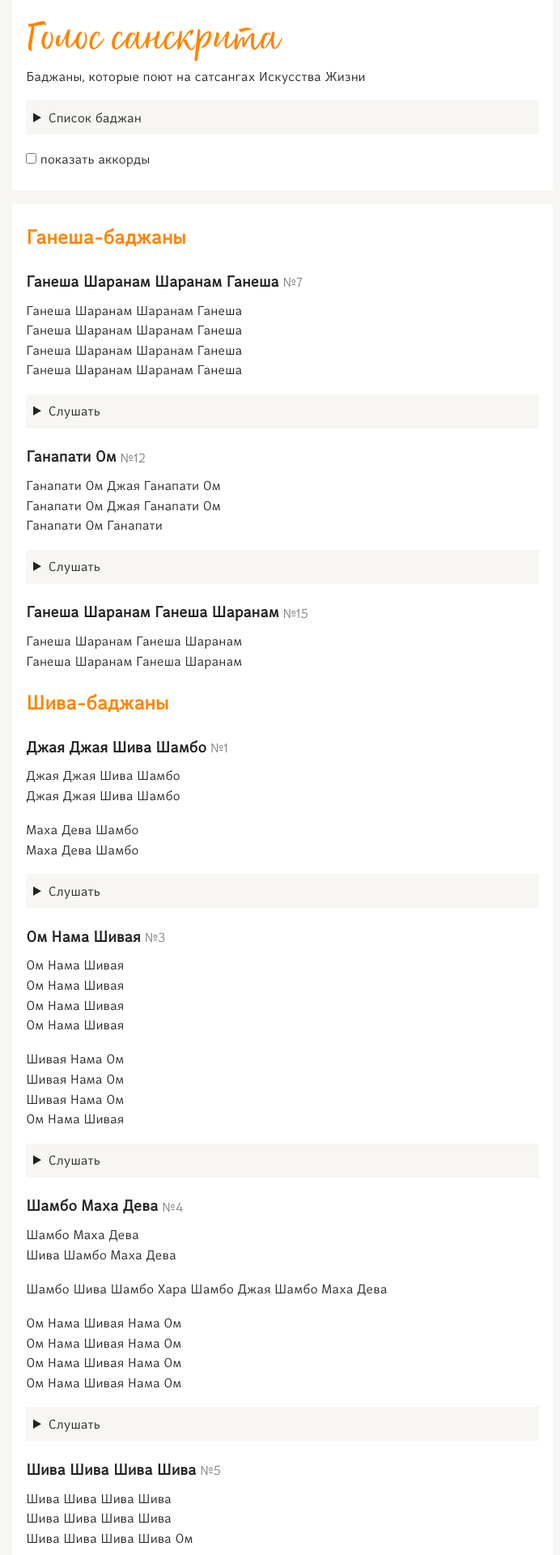
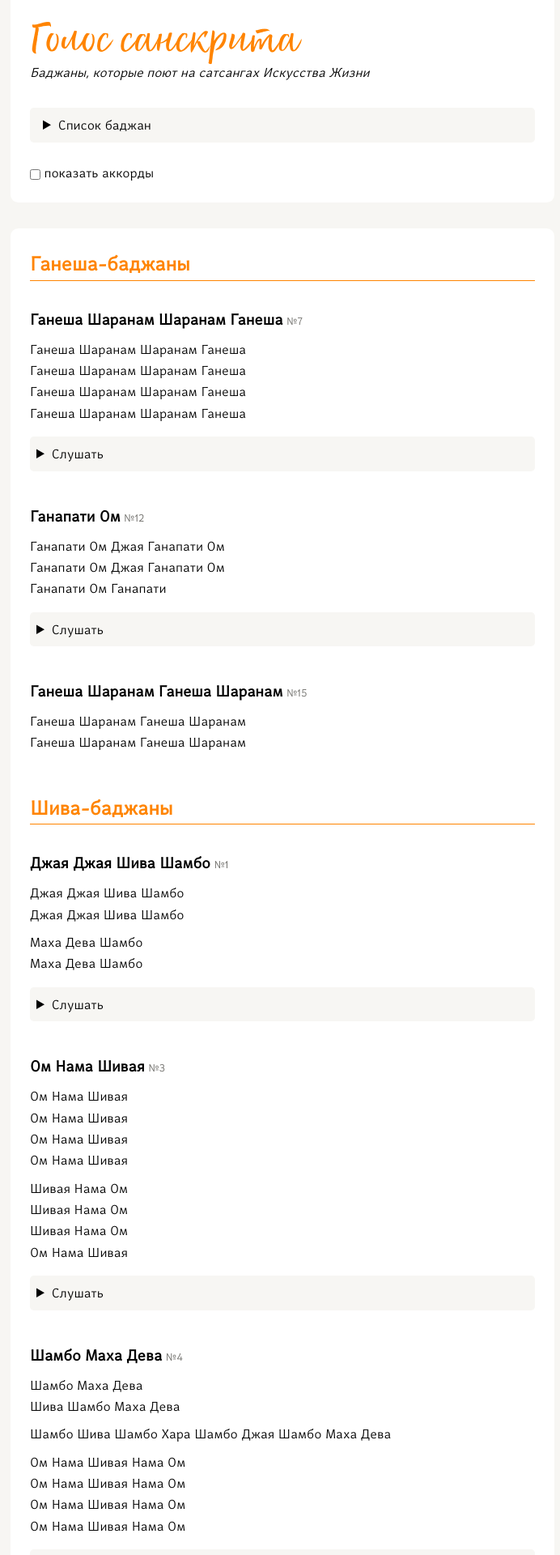
Before and after one commit to kuzmich/sanskritvoice, a Jekyll site: the page built from index.html, in a window 1280 px wide. Shown: the top 1920 px of the page at 81% size, without its empty margins (291-983 px from the left). Built offline with Jekyll 4.4.1, drawn with Linux system fonts in a browser that asks for light colours.

Commit message:
feat: Сделал редизайн страницы

```diff
--- a/_includes/nav.html
+++ b/_includes/nav.html
@@ -1,7 +1,6 @@
     <nav>
       <details>
         <summary>Список баджан</summary>
-        <div class="details-content">
         <ul>
           {%- for cat in site.data.categories -%}
             {%- assign category_bhajans = site.bhajans | where: 'category', cat.name -%}
@@ -16,6 +15,5 @@
             {%- endif -%}
           {% endfor %}
         </ul>
-        </div>
       </details>
     </nav>
--- a/_layouts/base.html
+++ b/_layouts/base.html
@@ -13,9 +13,10 @@
   <link rel="manifest" href="/site.webmanifest">
   <link rel="apple-touch-icon" href="/icon.png">
 
-  <link rel="stylesheet" href="/css/fonts.css">
-  <link rel="stylesheet" href="/css/normalize.css">
-  <link rel="stylesheet" href="/css/main.css">
+  <!-- <link rel="stylesheet" href="/css/fonts.css"> -->
+  <!-- <link rel="stylesheet" href="/css/normalize.css"> -->
+  <!-- <link rel="stylesheet" href="/css/main.css"> -->
+  <link rel="stylesheet" href="/css/sv.css">
   <link rel="stylesheet" href="/css/lite-yt-embed.css">
 
   <style id="hide-accords-style">
--- /dev/null
+++ b/css/sv.css
@@ -0,0 +1,202 @@
+@font-face {
+    font-family: 'Art of Living Script';
+    font-weight: 500;
+    src: url('../fonts/gen/artofliving_script_regular.woff') format('woff');
+    font-display: swap;
+}
+
+@font-face {
+    font-family: 'Certa Sans';
+    font-weight: 300;
+    src: url('../fonts/gen/certa_sans_light.woff') format('woff');
+    font-display: swap;
+}
+
+:root {
+    --page-bg-c: hsl(45, 20%, 96%);
+    --content-bg-c: white;
+    --header-c: #ff8400;
+    --number-c: hsl(45, 2%, 41%);
+    --raduis: 0.6rem;
+    /* цвета из бренд-бука */
+    --2a3e4e-c: hsl(207, 30%, 24%); /* сизо-синий */
+    --acaba-c: hsl(45, 2%, 67%);  /* теплый серый #acaba8 */
+    --listen-bg-c: hsl(45, 20%, 96%);  /* теплый светло-серый #f7f6f3 */
+}
+
+/* Сброс некоторых дефолтных стилей */
+
+*, *::before, *::after {
+    box-sizing: border-box;
+}
+
+* {
+    margin: 0;
+}
+
+/* Глобальные стили */
+
+body {
+    max-width: 42rem;
+    margin-inline: auto;
+    font-family: 'Certa Sans', Arial, Helvetica, sans-serif;
+    font-size: 1.1rem;
+    line-height: 1.5;
+    background-color: var(--page-bg-c);
+}
+
+header, main {
+    padding: 1.5rem;
+    background-color: white;
+}
+
+/* Вертикальные расстояния */
+
+body > * + * {
+    margin-block-start: 2rem;
+}
+
+header > * + * {
+    margin-block-start: 1.5rem;
+}
+
+header > :first-child {
+    margin-block-start: 0.5rem;
+}
+
+header > h1 {
+    margin-block-start: 0;
+}
+
+header > nav {
+    margin-block-start: 2rem;
+}
+
+/* между категориями */
+main > * + * {
+    margin-block-start: 3rem;
+}
+
+/* между баджанами */
+section > * + * {
+    margin-block-start: 2rem;
+}
+
+article + article {
+    margin-block-start: 2.5rem;
+}
+
+/* внутри блока баджаны */
+article > * + * {
+    margin-block-start: 0.5rem;
+}
+
+article > details {
+    margin-block-start: 1rem;
+}
+
+/* Основные стили */
+
+header {
+    border-radius: 0 0 var(--raduis) var(--raduis);
+}
+
+header .site-name {
+    font-family: 'Art of Living Script', serif;
+    font-weight: 500;
+    font-size: 3.5rem;
+    line-height: 0.8;
+    color: var(--header-c);
+}
+
+header h1 {
+    font-size: inherit;
+    font-weight: inherit;
+    font-style: italic;
+    line-height: 1.4;
+}
+
+nav details summary {
+    margin-inline-start: 0.5rem;
+}
+
+nav ul {
+    padding-inline-start: 0;
+    list-style-type: none;
+}
+
+nav details > ul {
+    padding-inline: 0.5rem;
+    padding-block-end: 0.5rem;
+}
+
+nav details > ul > li {
+    margin-block-start: 1rem;
+}
+
+nav li ul {
+    margin-inline-start: 1rem;
+}
+
+nav li ul li {
+    padding-block: 0.125rem;
+}
+
+.prefs input {
+    vertical-align: middle;
+}
+
+main {
+    border-radius: var(--raduis) var(--raduis) 0 0;
+}
+
+h2 {
+    border-block-end: 1px solid;
+    color: var(--header-c);
+}
+
+h3 {
+    display: inline;
+}
+
+.bhajan-number {
+    color: var(--number-c);
+    font-size: 0.8em;
+}
+
+details {
+    border-radius: 0.3rem;
+    padding: 0.5rem;
+    background-color: var(--page-bg-c);
+}
+
+.accord {
+    background-color: #ced1ca;
+    margin: 0 0.2em;
+    padding: 0 0.2em;
+    font-size: 0.9em;
+}
+
+@media only screen and (max-width: 42em) {
+    header {
+        border-radius: 0;
+        background-color: var(--page-bg-c);
+    }
+
+    main {
+        border-radius: 0;
+        margin-block-start: 0;
+    }
+
+    nav details {
+        padding: 0;
+    }
+
+    nav details summary {
+        margin-inline-start: 0;
+    }
+
+    nav details > ul {
+        padding: 0;
+    }
+}
--- a/index.html
+++ b/index.html
@@ -2,7 +2,7 @@
 layout: base
 title: Баджаны Искусства Жизни
 ---
-<header class="header">
+<header>
   <p class="site-name">Голос санскрита</p>
   <h1>Баджаны, которые поют на сатсангах Искусства Жизни</h1>
   {% include nav.html %}
```
Lines whose indentation alone changed are shown as unchanged.
